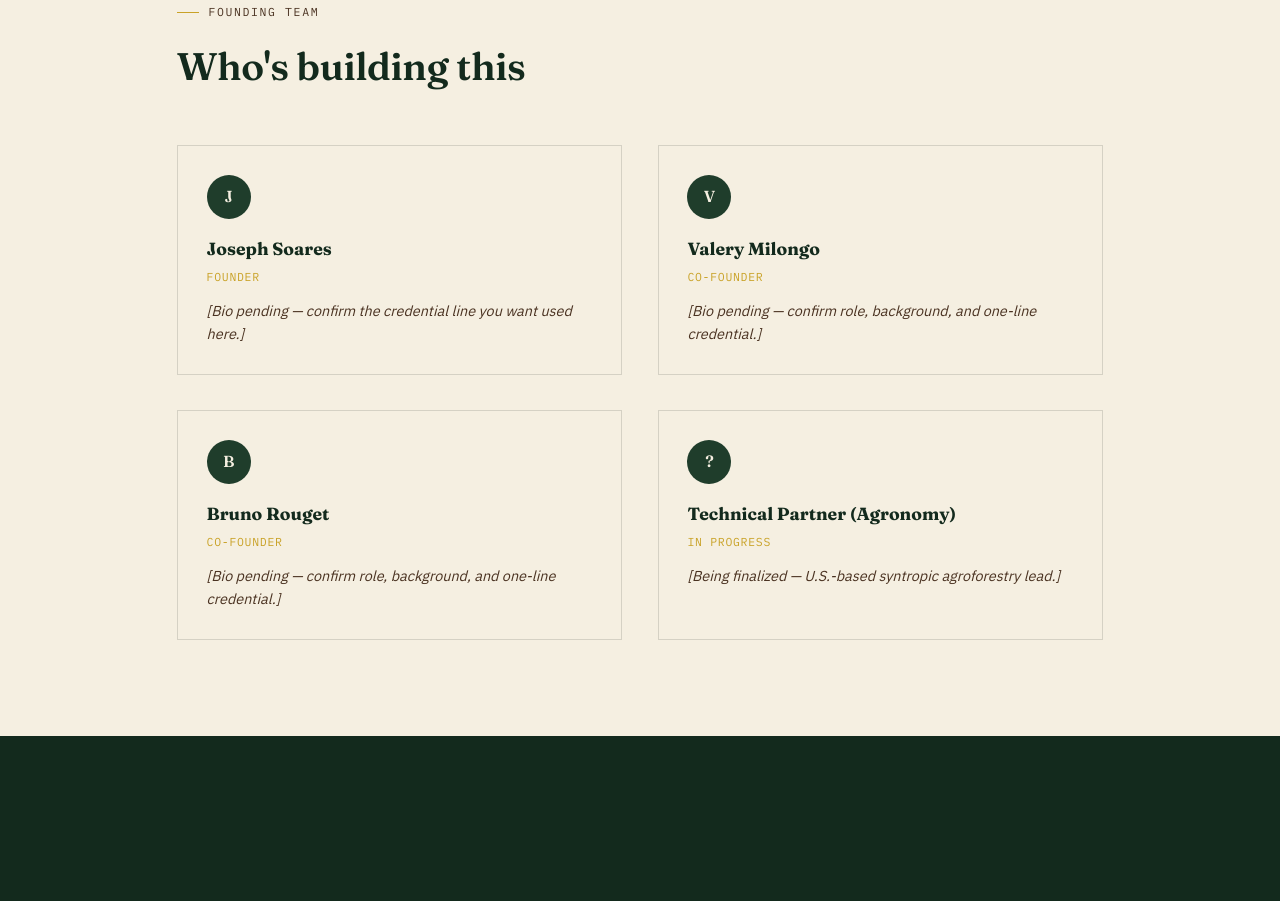
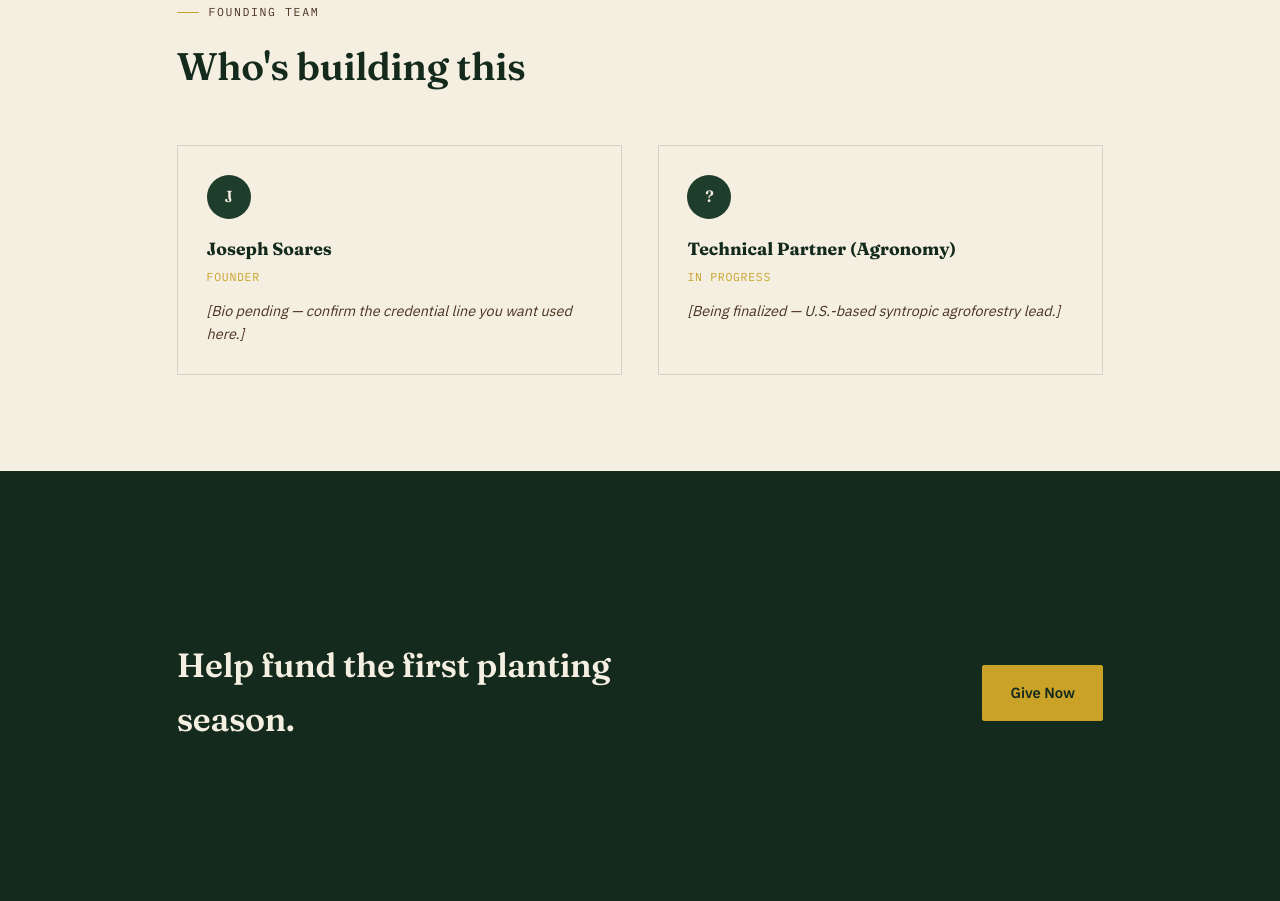
Before and after one commit to josephsoares-prog/secureafrika, a plain HTML site: page index.html in a window 1280 px wide. Shown: the part 3605-4506 px from the top of the page. Drawn offline with Linux system fonts and the light colour scheme.

Commit message:
Remove co-founder references per RoD-025 (sole founder ruling)

```diff
--- a/index.html
+++ b/index.html
@@ -484,18 +484,6 @@
         <p class="bio placeholder">[Bio pending — confirm the credential line you want used here.]</p>
       </div>
       <div class="founder-card reveal">
-        <div class="initial">V</div>
-        <h4>Valery Milongo</h4>
-        <div class="role">Co-Founder</div>
-        <p class="bio placeholder">[Bio pending — confirm role, background, and one-line credential.]</p>
-      </div>
-      <div class="founder-card reveal">
-        <div class="initial">B</div>
-        <h4>Bruno Rouget</h4>
-        <div class="role">Co-Founder</div>
-        <p class="bio placeholder">[Bio pending — confirm role, background, and one-line credential.]</p>
-      </div>
-      <div class="founder-card reveal">
         <div class="initial">?</div>
         <h4>Technical Partner (Agronomy)</h4>
         <div class="role">In Progress</div>
```
